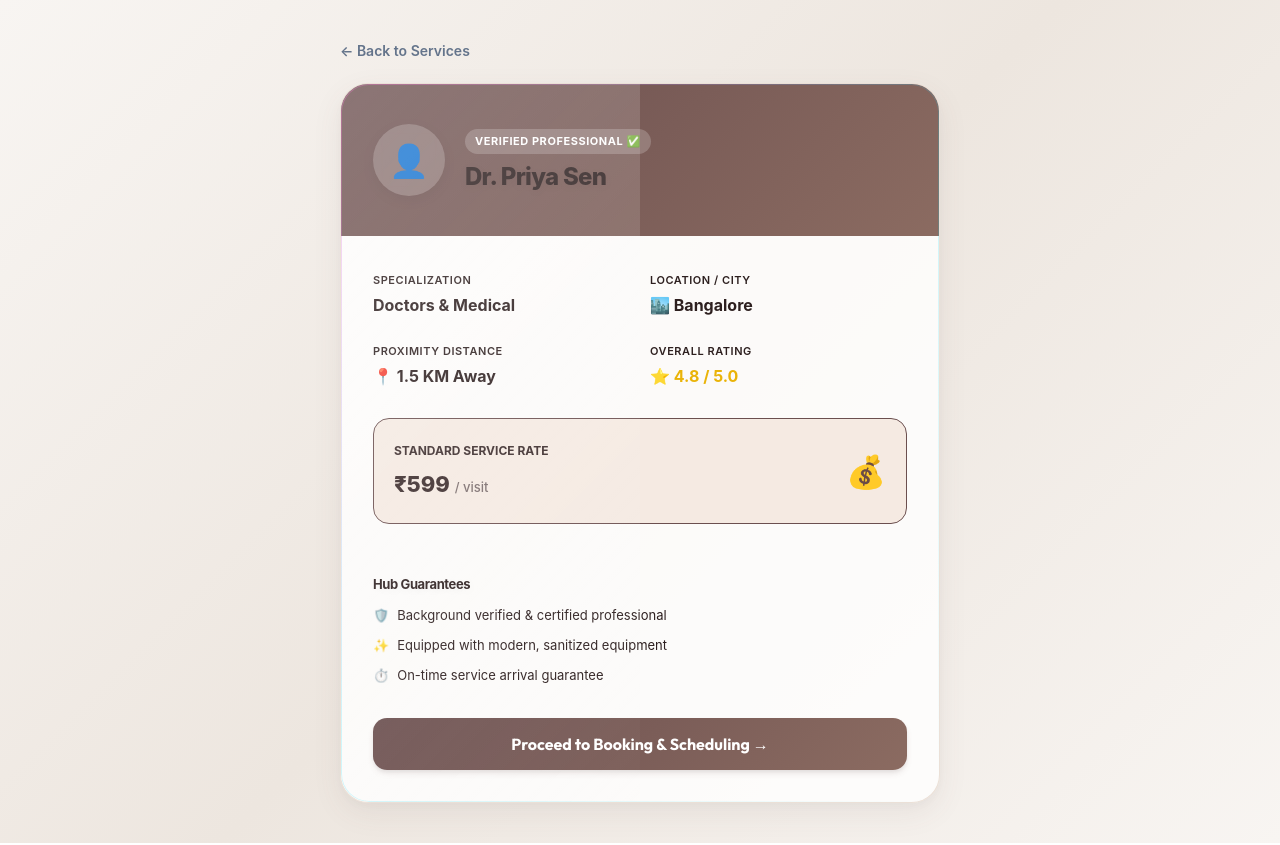
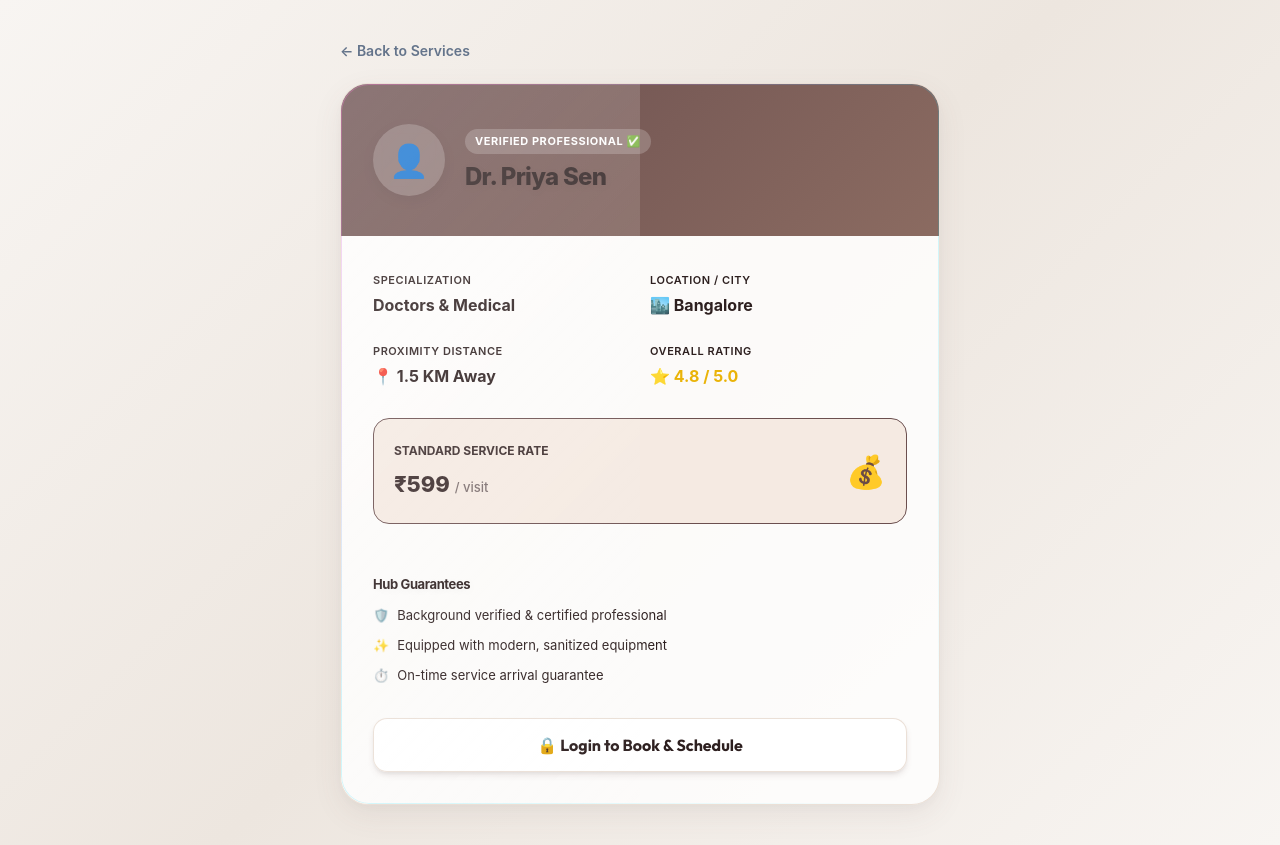
Before and after one commit to harshavardhan2025/Smart-Service-Finder, a React (Create React App) app: page /worker in a window 1280 px wide. Built offline with nearby package versions, Linux system fonts and the light colour scheme; no server answers.

Commit message:
feat: enforce signup gate with secure CTAs for guest bookings and subscriptions

```diff
--- a/src/pages/WorkerProfile.jsx
+++ b/src/pages/WorkerProfile.jsx
@@ -170,6 +170,7 @@ function WorkerProfile() {
             </div>
 
             {/* Booking action button */}
+            {sessionStorage.getItem("userId") ? (
               <button
                 onClick={handleInitiateBooking}
                 style={{
@@ -187,6 +188,28 @@ function WorkerProfile() {
               >
                 Proceed to Booking & Scheduling →
               </button>
+            ) : (
+              <button
+                onClick={() => {
+                  alert("🔑 Sign-in Required!\n\nPlease login first to reserve this worker and complete the service schedule.");
+                  navigate("/login");
+                }}
+                className="btn-secondary"
+                style={{
+                  width: "100%",
+                  padding: "16px",
+                  borderRadius: "14px",
+                  fontWeight: 700,
+                  fontSize: "16px",
+                  cursor: "pointer",
+                  display: "block",
+                  textAlign: "center",
+                  boxSizing: "border-box"
+                }}
+              >
+                🔒 Login to Book & Schedule
+              </button>
+            )}
           </div>
         </div>
       </div>
```
Lines whose indentation alone changed are shown as unchanged.
